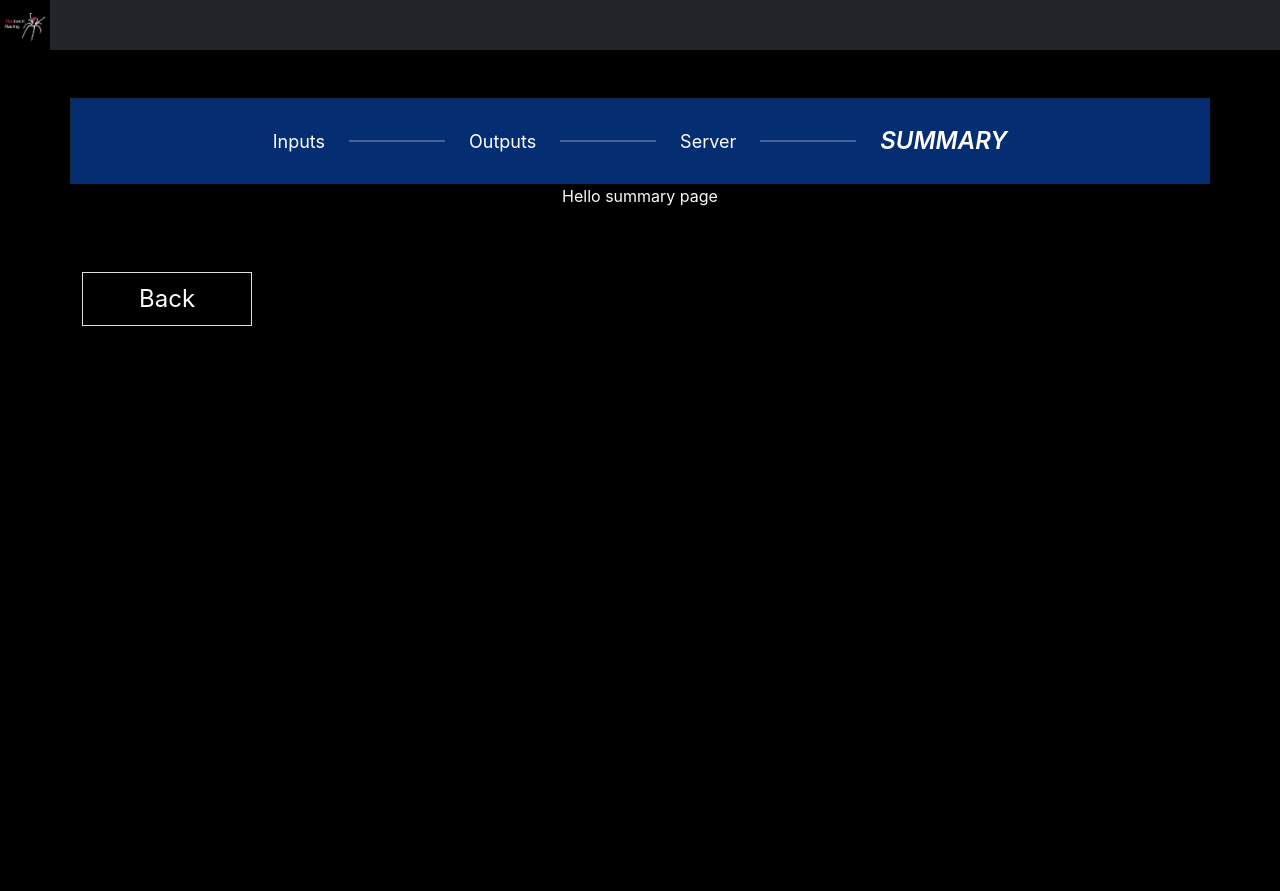
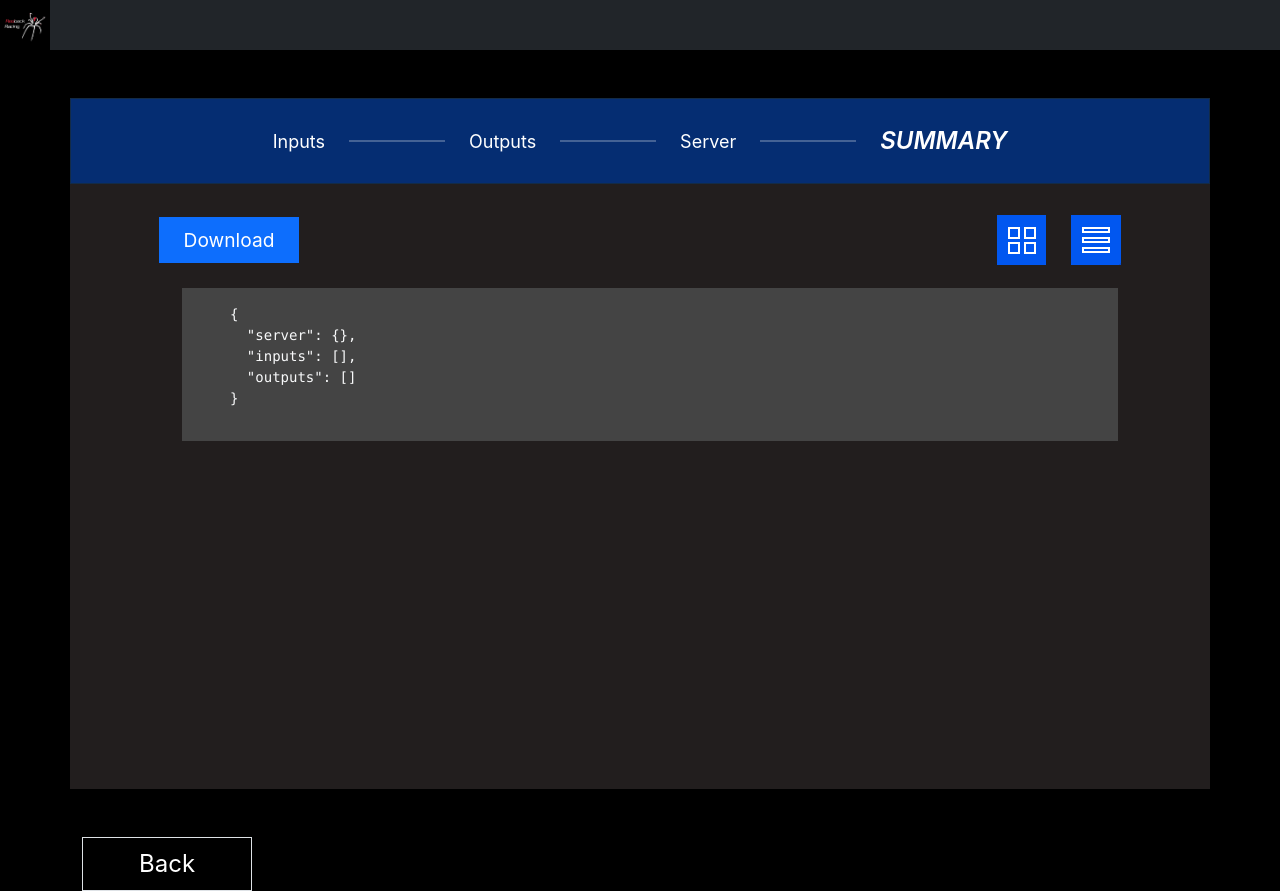
Before and after one commit to GuAiden/rb-nmp-ucf, a React (Create React App) app in the folder client/: page / in a window 1280 px wide. Both pictures are taken after a click on the link "Summary". Before the commit the page ends 800 px from the top, so only its background shows below. Built offline with nearby package versions, Linux system fonts and the light colour scheme.

Commit message:
Finish writing the summary page with scroll view implementation

```diff
--- a/client/src/components/Forms/SummaryForm/index.css
+++ b/client/src/components/Forms/SummaryForm/index.css
@@ -7,3 +7,16 @@
     border: 2px;
     border-color: white;
 }
+
+.button-text {
+    font-size: larger;
+}
+
+.summary-bg {
+    background-color: rgb(68, 68, 68);
+}
+
+.scroll-view {
+    overflow: auto;
+    height: 485px;
+}
--- a/client/src/components/Forms/SummaryForm/index.tsx
+++ b/client/src/components/Forms/SummaryForm/index.tsx
@@ -1,16 +1,58 @@
 import React from 'react';
+import './index.css';
 import { Container, Row, Col, Button } from 'react-bootstrap';
+import gridviewicon from '../../../assets/gridviewicon.png';
+import stackedviewicon from '../../../assets/stackedviewicon.png';
+import { FirmwareState } from '../Input_Types';
 
 type SummaryFormProps = {
   onFormChange: (form: string) => void;
+  summary: FirmwareState;
 };
 
 const SummaryForm: React.FunctionComponent<SummaryFormProps> = ({
   onFormChange,
+  summary,
 }) => (
   <React.Fragment>
-    <Container>
-      <p className="text-light">Hello summary page</p>
+    <Container className="container-color">
+      <Container className="pt-4">
+        <Row className="justify-content-between">
+          <Col md={3} className="my-auto">
+            <Button
+              variant="primary"
+              className="rounded-0 px-4 py-2 button-text margin-left"
+            >
+              Download
+            </Button>
+          </Col>
+          <Col md={3} className="my-auto">
+            <Button variant="outline-dark" className="icon-wrapper">
+              <img
+                src={gridviewicon}
+                alt="gridView"
+                onClick={(): void => console.log('GridView pressed')}
+              />
+            </Button>
+            <Button variant="outline-dark" className="icon-wrapper">
+              <img
+                src={stackedviewicon}
+                alt="stackedView"
+                onClick={(): void => console.log('StackedView pressed')}
+              />
+            </Button>
+          </Col>
+        </Row>
+        <Row className="pe-2">
+          <Col className="px-5 mt-3 mb-3">
+            <div className="scroll-view ps-5 pe-4 py-0">
+              <p className="ms-1 px-5 py-3 text-light text-start overflow-auto summary-bg">
+                <pre id="json">{JSON.stringify(summary, null, 2)}</pre>
+              </p>
+            </div>
+          </Col>
+        </Row>
+      </Container>
     </Container>
     <Container>
       <Row className="justify-content-between gx-0">
--- a/client/src/components/Forms/index.tsx
+++ b/client/src/components/Forms/index.tsx
@@ -96,7 +96,7 @@ const Forms: React.FunctionComponent = () => {
         />
       )}
       {form === 'SummaryForm' && (
-        <SummaryForm onFormChange={handleFormChange} />
+        <SummaryForm onFormChange={handleFormChange} summary={state} />
       )}
     </React.Fragment>
   );
```
